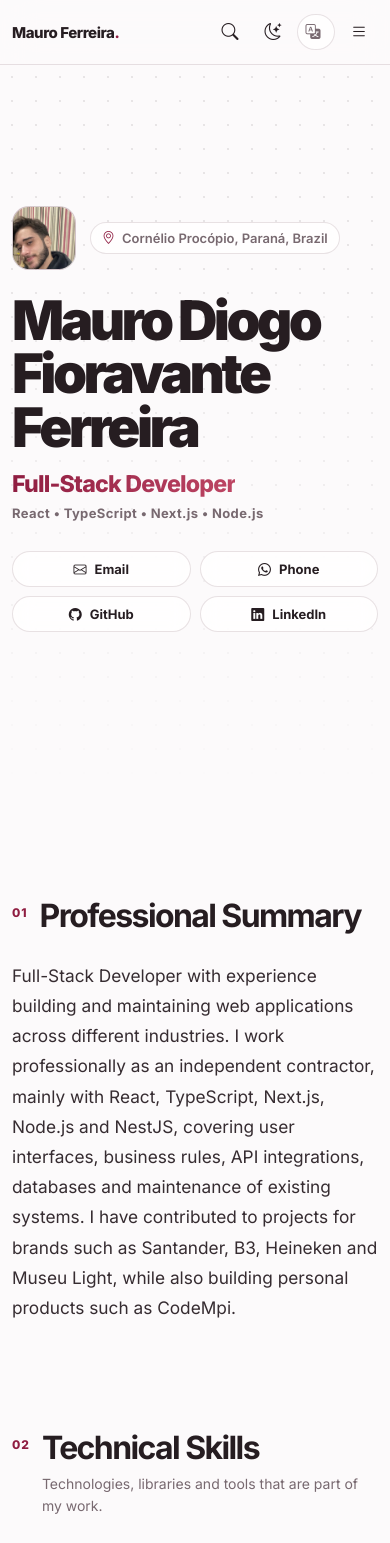
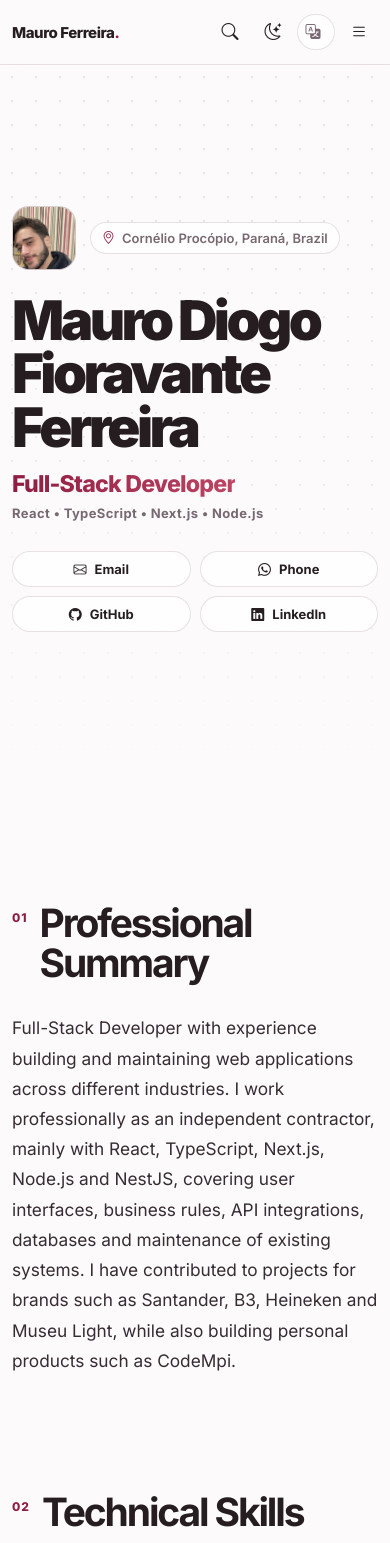
Before and after one commit to maurodferreira/Portfolio-site-mauro, a React (Vite) app: page / in a window 390 px wide. Shown: the top 1543 px of the page. Built offline with nearby package versions, Linux system fonts and the light colour scheme.

Commit message:
style: refina hierarquia tipografica e glows vinho

```diff
--- a/src/App.css
+++ b/src/App.css
@@ -12,8 +12,8 @@
   z-index: -2;
   pointer-events: none;
   background:
-    radial-gradient(42rem 30rem at 12% -6%, rgba(114, 52, 199, 0.12), transparent 70%),
-    radial-gradient(40rem 30rem at 98% 38%, rgba(163, 73, 200, 0.08), transparent 72%),
+    radial-gradient(42rem 30rem at 12% -6%, color-mix(in srgb, var(--primary) 13%, transparent), transparent 70%),
+    radial-gradient(40rem 30rem at 98% 38%, color-mix(in srgb, var(--secondary) 9%, transparent), transparent 72%),
     var(--bg);
 }
 
@@ -28,7 +28,7 @@
 }
 
 .page-section { scroll-margin-top: 76px; }
-.section-content { padding-block: 72px; }
+.section-content { padding-block: 80px; }
 .compact-section { padding-top: 56px; }
 
 /* Navbar */
@@ -519,11 +519,15 @@
   display: flex;
   align-items: flex-start;
   gap: 18px;
-  margin-bottom: 34px;
+  margin-bottom: 40px;
+}
+
+.section-heading > div {
+  min-width: 0;
 }
 
 .section-index {
-  padding-top: 6px;
+  padding-top: 9px;
   color: var(--primary);
   font-size: 12px;
   font-weight: 800;
@@ -531,10 +535,12 @@
 }
 
 .section-heading h2 {
+  max-width: 820px;
   margin: 0;
-  font-size: clamp(2rem, 4.4vw, 3rem);
-  line-height: 1.05;
-  letter-spacing: -0.05em;
+  font-size: clamp(2.05rem, 4.8vw, 3.55rem);
+  line-height: 1;
+  letter-spacing: -0.055em;
+  text-wrap: balance;
 }
 
 .section-heading p {
@@ -1314,7 +1320,7 @@
   font-size: 9.5px;
 }
 
-@media (max-width: 960px) {
+@media (max-width: 1100px) {
   .desktop-nav { display: none; }
   .mobile-menu-button { display: grid; }
 }
@@ -1369,7 +1375,7 @@
     width: min(100% - 24px, 960px);
   }
 
-  .section-content { padding-block: 54px; }
+  .section-content { padding-block: 58px; }
 
   .hero-content { padding: 40px 0 112px; }
 
@@ -1396,7 +1402,16 @@
 
   .section-heading {
     gap: 12px;
-    margin-bottom: 28px;
+    margin-bottom: 30px;
+  }
+
+  .section-index {
+    padding-top: 7px;
+  }
+
+  .section-heading h2 {
+    font-size: clamp(2rem, 10vw, 2.65rem);
+    line-height: 1.03;
   }
 
   .skills-grid,
```
